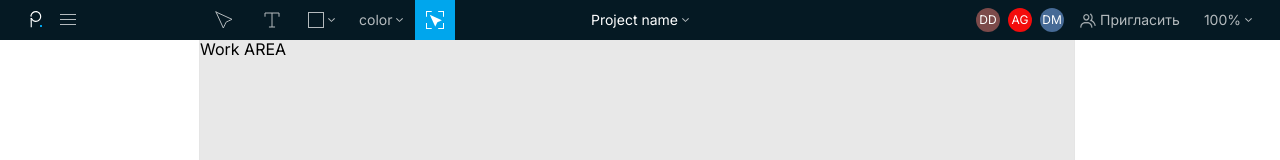
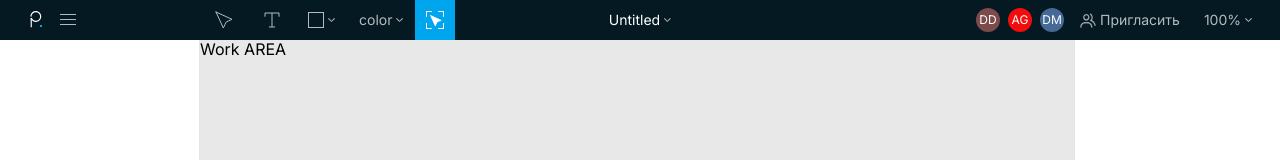
Before and after one commit to intro333/productium_web, a Vue app: page /case-tracker in a window 1280 px wide. Shown: the top 160 px of the page. Built offline with nearby package versions, Linux system fonts and the light colour scheme; what vue-device-detector would draw is missing.

Commit message:
toolpanel: color, projectName.

```diff
--- a/src/App.vue
+++ b/src/App.vue
@@ -13,6 +13,10 @@ html,
 body {
   height: 100%;
   line-height: 1.15 !important;
+  input {
+    font-family: Inter, sans-serif;
+    //letter-spacing: .6px;
+  }
   &.modal-open {
     overflow: hidden;
     &-mobile {
--- a/src/assets/scss/case-tracker/toolbar_panel.scss
+++ b/src/assets/scss/case-tracker/toolbar_panel.scss
@@ -40,18 +40,27 @@
           &-2 {
             padding: 0 12px;
           }
+          &-2-2 {
+            padding: 0 0 0 12px;
+          }
           &-3 {
             padding: 0 4px;
           }
           &-4 {
             padding: 0 8px;
           }
+          &-5 {
+            padding: 0;
+          }
           &:hover, &.hovered {
             background-color: $color-hover-box1;
-            cursor: pointer;
+            cursor: default;
             .tp-icon-item {
               opacity: 1;
             }
+          }
+          &.no-hover {
+            background-color: $color-head;
           }
           &.active {
             background-color: $color-base;
@@ -64,9 +73,20 @@
             left: 50%;
             transform: translate(-50%, 0);
           }
+          .select-arrow {
+            height: 100%;
+            padding-right: 12px;
+          }
         }
         &-item {
           opacity: .7;
+          &-box {
+            display: flex;
+            justify-content: center;
+            align-items: center;
+            height: 100%;
+            padding-left: 12px;
+          }
         }
         &-img {
           width: 24px;
@@ -92,6 +112,22 @@
       &-text {
         font-size: 14px;
         color: white;
+        &-input {
+          outline: none;
+          border: none;
+          background-color: transparent;
+          height: 100%;
+          max-width: 150px;
+          text-align: center;
+          padding-bottom: 1px;
+          &:hover {
+            cursor: default;
+          }
+          &-readonly {
+            max-width: 150px;
+            text-align: center;
+          }
+        }
       }
     }
   }
--- a/src/assets/scss/common/main.scss
+++ b/src/assets/scss/common/main.scss
@@ -214,7 +214,7 @@ p {
 .select-arrow {
   width: 7px;
   height: 4px;
-  margin-left: 4px;
+  padding-left: 4px;
 }
 .text-ellipsis {
   overflow: hidden;
@@ -260,12 +260,9 @@ p {
     .cp-color {
       box-sizing: border-box;
       width: 18px;
-      &-black {
+      &-000000 {
         background-color: #000000;
         border: 1px solid #FFFFFF;
-      }
-      &-white {
-        background-color: #FFFFFF;
       }
     }
   }
--- a/src/components/modals/context-menu/ColorModal.vue
+++ b/src/components/modals/context-menu/ColorModal.vue
@@ -6,6 +6,7 @@
          class="p-color-picker-item">
       <div class="cp-first"
            :class="[isColorAuto(item) ? 'cp-text' : ('cp-color ' + 'cp-color-' + item.color)]"
+           :style="{'background-color': !isColorAuto(item) ? `#${item.color}` : ''}"
       >{{isColorAuto(item) ? 'auto' : ''}}</div>
       <div class="cp-second"
            :class="{'cp-second-selected': selectedColor === item.color}"></div>
@@ -23,10 +24,25 @@ export default {
         color: 'auto',
       },
       {
-        color: 'black',
+        color: '000000',
       },
       {
-        color: 'white',
+        color: 'FFFFFF',
+      },
+      {
+        color: 'F30C0C',
+      },
+      {
+        color: 'EDE40D',
+      },
+      {
+        color: '14E01C',
+      },
+      {
+        color: '0D31ED',
+      },
+      {
+        color: 'F40CEB',
       },
     ],
   }),
--- a/src/components/modals/context-menu/ContextMenuBase.vue
+++ b/src/components/modals/context-menu/ContextMenuBase.vue
@@ -11,6 +11,8 @@
                   :contextMenu="contextMenu" />
       <ColorModal v-if="cm.type === 'ColorModal'"
                   :contextMenu="contextMenu" />
+      <ProjectNameModal v-if="cm.type === 'ProjectNameModal'"
+                  :contextMenu="contextMenu" />
     </div>
   </div>
 </template>
@@ -21,6 +23,7 @@ import HeaderMenu from "@/components/modals/context-menu/HeaderMenu";
 import {ContextMenuBaseModel} from "@/models/modals/ContextMenuBaseModel";
 import ShapesModal from "@/components/modals/context-menu/ShapesModal";
 import ColorModal from "@/components/modals/context-menu/ColorModal";
+import ProjectNameModal from "@/components/modals/context-menu/ProjectNameModal";
 
 export default {
   name: "ContextMenuBase",
@@ -29,6 +32,7 @@ export default {
     HeaderMenu,
     ShapesModal,
     ColorModal,
+    ProjectNameModal,
   },
   data: () => ({
 
--- a/src/components/modals/context-menu/HeaderMenu.vue
+++ b/src/components/modals/context-menu/HeaderMenu.vue
@@ -33,6 +33,7 @@ export default {
     }
   },
   data: () => ({
+    subMenu: null,
     mainMenuList: [
       {
         isItemOfMenu: true,
@@ -132,7 +133,6 @@ export default {
         ]
       },
     ],
-    subMenu: null,
   }),
   methods: {
     setSubMenu(subMenu) {
--- /dev/null
+++ b/src/components/modals/context-menu/ProjectNameModal.vue
@@ -0,0 +1,56 @@
+<template>
+  <div class="cm-list">
+    <ContextMenuItem v-for="(item, i) in list"
+                     :key="i"
+                     :item="item"
+                     :setSubMenu="setSubMenu" />
+  </div>
+</template>
+
+<script>
+import ContextMenuItem from "@/components/includes/ContextMenuItem";
+
+export default {
+  name: "ProjectNameModal",
+  props: ['contextMenu'],
+  components: {
+    ContextMenuItem
+  },
+  computed: {
+    cm() {
+      return this.contextMenu();
+    }
+  },
+  data: () => ({
+    subMenu: null,
+    list: [
+      {
+        isItemOfMenu: true,
+        title: 'Переименовать',
+        action: () => {
+          console.log('ACTION Переименовать')
+        }
+      },
+      {
+        isItemOfMenu: true,
+        title: 'Удалить',
+        action: () => {
+          console.log('ACTION Удалить')
+        }
+      },
+      {
+        isItemOfMenu: true,
+        title: 'Дублировать',
+        action: () => {
+          console.log('ACTION Дублировать')
+        }
+      },
+    ],
+  }),
+  methods: {
+    setSubMenu(subMenu) {
+      this.subMenu = subMenu;
+    }
+  },
+}
+</script>
--- a/src/components/view-tracker/ToolbarPanel.vue
+++ b/src/components/view-tracker/ToolbarPanel.vue
@@ -38,16 +38,20 @@
                class="tp-icon-item tp-icon-img"
                alt="">
         </div>
-        <div @click="openContextMenu('ShapesModal', 165, 'shapeRef')"
-             @mouseenter="showTooltip($event, 'shapeRef','Прямоугольник')"
-             @mouseleave="hideToolTip"
-             ref="shapeRef"
-             class="tp-icon-box tp-icon-box-2"
+        <div ref="shapeRef"
+             class="tp-icon-box tp-icon-box-5"
              :class="{hovered: (contextMenu.state && contextMenu.type === 'ShapesModal')}">
-          <img src="@/assets/img/case-tracker/toolbar_panel/rectangle.svg"
-               class="tp-icon-item tp-icon-img tp-icon-img-rect"
-               alt="">
-          <img src="@/assets/img/common/selectArrow.svg"
+          <div @mouseenter="showTooltip($event, 'shapeRef','Прямоугольник')"
+               @mouseleave="hideToolTip"
+               class="tp-icon-item-box">
+            <img src="@/assets/img/case-tracker/toolbar_panel/rectangle.svg"
+                 class="tp-icon-item tp-icon-img tp-icon-img-rect"
+                 alt="">
+          </div>
+          <img @click="openContextMenu('ShapesModal', 165, 'shapeRef')"
+               @mouseenter="showTooltip($event, 'shapeRef','Инструменты')"
+               @mouseleave="hideToolTip"
+               src="@/assets/img/common/selectArrow.svg"
                class="tp-icon-item select-arrow"
                alt="">
         </div>
@@ -55,7 +59,8 @@
              @mouseenter="showTooltip($event, 'colorRef','Цвет')"
              @mouseleave="hideToolTip"
              ref="colorRef"
-             class="tp-icon-box tp-icon-box-2">
+             class="tp-icon-box tp-icon-box-2-2"
+             :class="{hovered: (contextMenu.state && contextMenu.type === 'ColorModal')}">
           <p class="tp-icon-item tp-text">color</p>
           <img src="@/assets/img/common/selectArrow.svg"
                class="tp-icon-item select-arrow"
@@ -89,7 +94,7 @@
                alt="">
           <p class="tp-icon-item tp-text">Пригласить</p>
         </div>
-        <div class="tp-icon-box tp-icon-box-2">
+        <div class="tp-icon-box tp-icon-box-2-2">
           <p class="tp-icon-item tp-text">100%</p>
           <img src="@/assets/img/common/selectArrow.svg"
                class="tp-icon-item select-arrow"
@@ -97,12 +102,26 @@
         </div>
       </div>
     </div>
-    <div class="tp-icon-box tp-icon-box-center-a">
-      <p class="tp-text text-ellipsis"
-         style="max-width: 150px;">Project name</p>
-      <img src="@/assets/img/common/selectArrow.svg"
+    <div class="tp-icon-box tp-icon-box-2-2 tp-icon-box-center-a no-hover"
+         :class="{hovered: (contextMenu.state && contextMenu.type === 'ProjectNameModal')}">
+      <input v-if="project.nameIsEdited"
+             ref="projectNameInputRef"
+             @input="changeProjectNameText"
+             @blur="changeProjectNameEditable(false)"
+             @keyup.enter="changeProjectNameEditable(false)"
+             v-model="project.name"
+             class="tp-text tp-text-input text-ellipsis">
+      <span v-if="!project.nameIsEdited"
+            @click="changeProjectNameEditable(true)"
+            class="tp-text tp-text-input-readonly text-ellipsis">{{project.name}}</span>
+      <img v-if="!project.nameIsEdited"
+           @click="openContextMenu('ProjectNameModal', 134, 'projectNameArrowRef')"
+           ref="projectNameArrowRef"
+           src="@/assets/img/common/selectArrow.svg"
            class="tp-icon-item select-arrow"
            alt="">
+      <div v-if="project.nameIsEdited"
+           class="tp-icon-item select-arrow"></div>
     </div>
   </div>
 </template>
@@ -117,7 +136,10 @@ export default {
   name: "ToolbarPanel",
   mixins: [ModalsMixin],
   data: () => ({
-
+    project: {
+      name: "Untitled",
+      nameIsEdited: false
+    }
   }),
   computed: {
     contextMenu() {
@@ -128,8 +150,8 @@ export default {
     ...mapActions(['setContextMenuBase']),
     ...mapGetters(['getContextMenuBase']),
     openContextMenu(type, width, _refStr) {
-      if (this.isItemMenuHovered && (this.$refs[_refStr] &&
-          this.$refs[_refStr].getBoundingClientRect())) {
+      // if (this.isItemMenuHovered && (this.$refs[_refStr] &&
+      if (this.$refs[_refStr] && this.$refs[_refStr].getBoundingClientRect()) {
         const modalPosition = getModalPositionFunc(this.$refs[_refStr]);
         this.setContextMenuBase(new ContextMenuBaseModel()
             .set(true,
@@ -141,6 +163,21 @@ export default {
         );
       }
     },
+    changeProjectNameEditable(state) {
+      this.project.nameIsEdited = state;
+      setTimeout(() => {
+        if (this.$refs['projectNameInputRef']) {
+          const inputRef = this.$refs['projectNameInputRef'];
+          inputRef.focus();
+        }
+        if (!state && this.project.name === '') {
+          this.project.name = 'Untitled'
+        }
+      }, 20)
+    },
+    changeProjectNameText() {
+
+    },
   }
 }
 </script>
```
